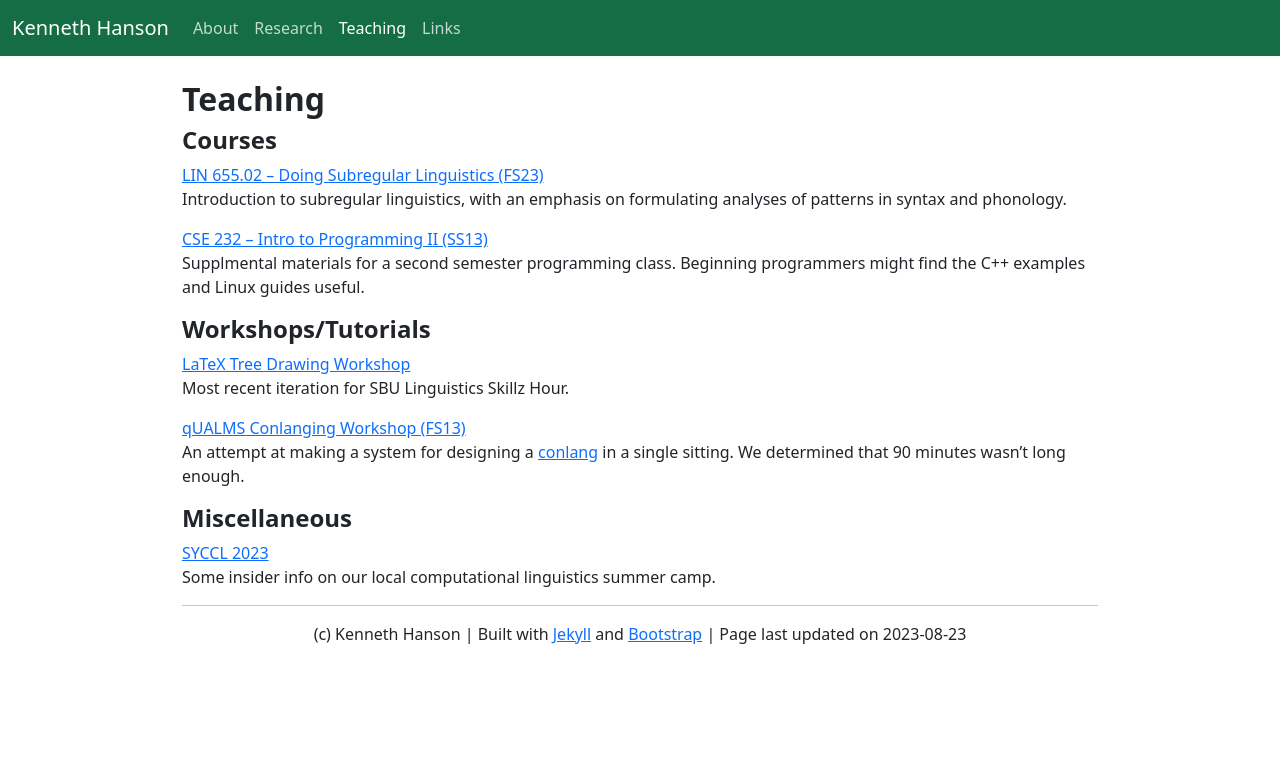
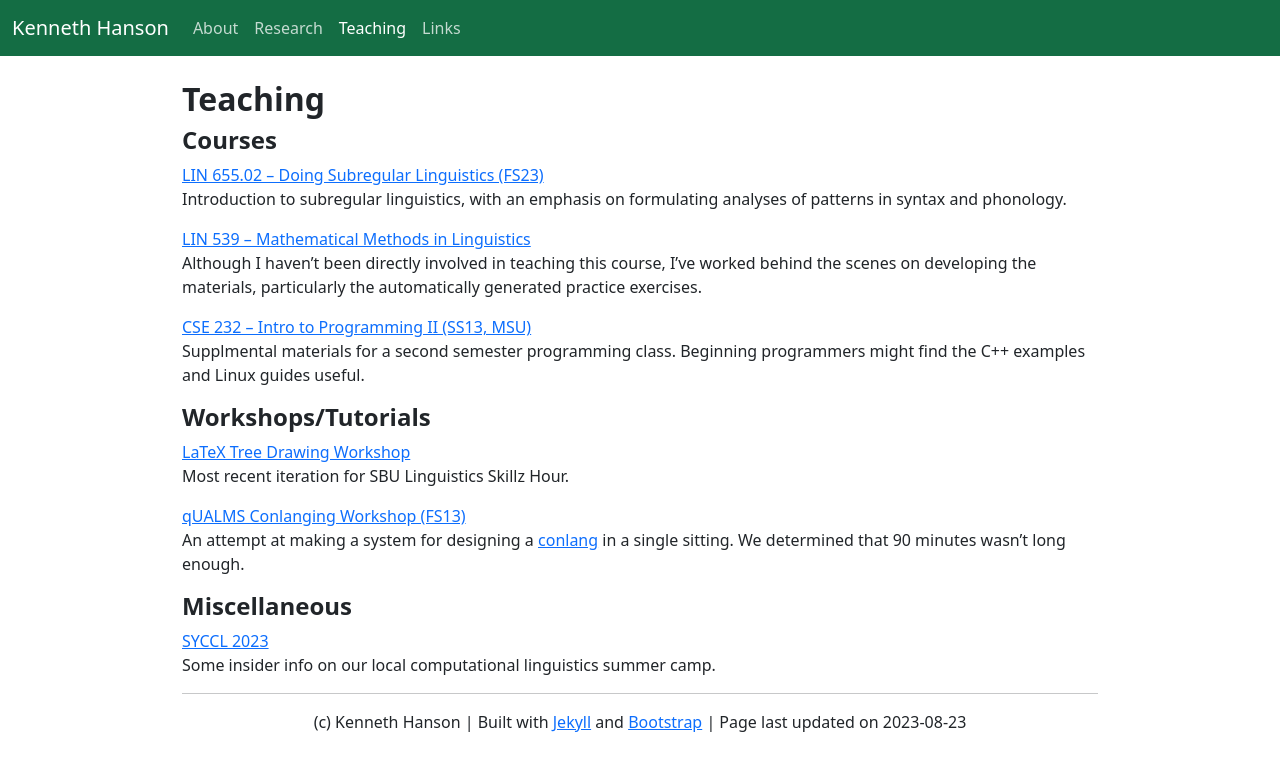
Before and after one commit to khanson679/khanson679.github.io, a Jekyll site: the page built from teaching/index.md, in a window 1280 px wide. Shown: the top 771 px of the page. Built offline with Jekyll 4.4.1, drawn with Linux system fonts in a browser that asks for light colours.

Commit message:
Add link to LIN539 materials.

```diff
--- a/teaching/index.md
+++ b/teaching/index.md
@@ -9,7 +9,10 @@ date: 2023-08-23
 [LIN 655.02 -- Doing Subregular Linguistics (FS23)](lin655)<br/>
 Introduction to subregular linguistics, with an emphasis on formulating analyses of patterns in syntax and phonology.
 
-[CSE 232 -- Intro to Programming II (SS13)](/teaching/cse232)<br/>
+[LIN 539 -- Mathematical Methods in Linguistics](https://github.com/stonybrook-lin539/main)<br/>
+Although I haven't been directly involved in teaching this course, I've worked behind the scenes on developing the materials, particularly the automatically generated practice exercises.
+
+[CSE 232 -- Intro to Programming II (SS13, MSU)](cse232)<br/>
 Supplmental materials for a second semester programming class. Beginning programmers might find the C++ examples and Linux guides useful.
 
 ## Workshops/Tutorials
```
